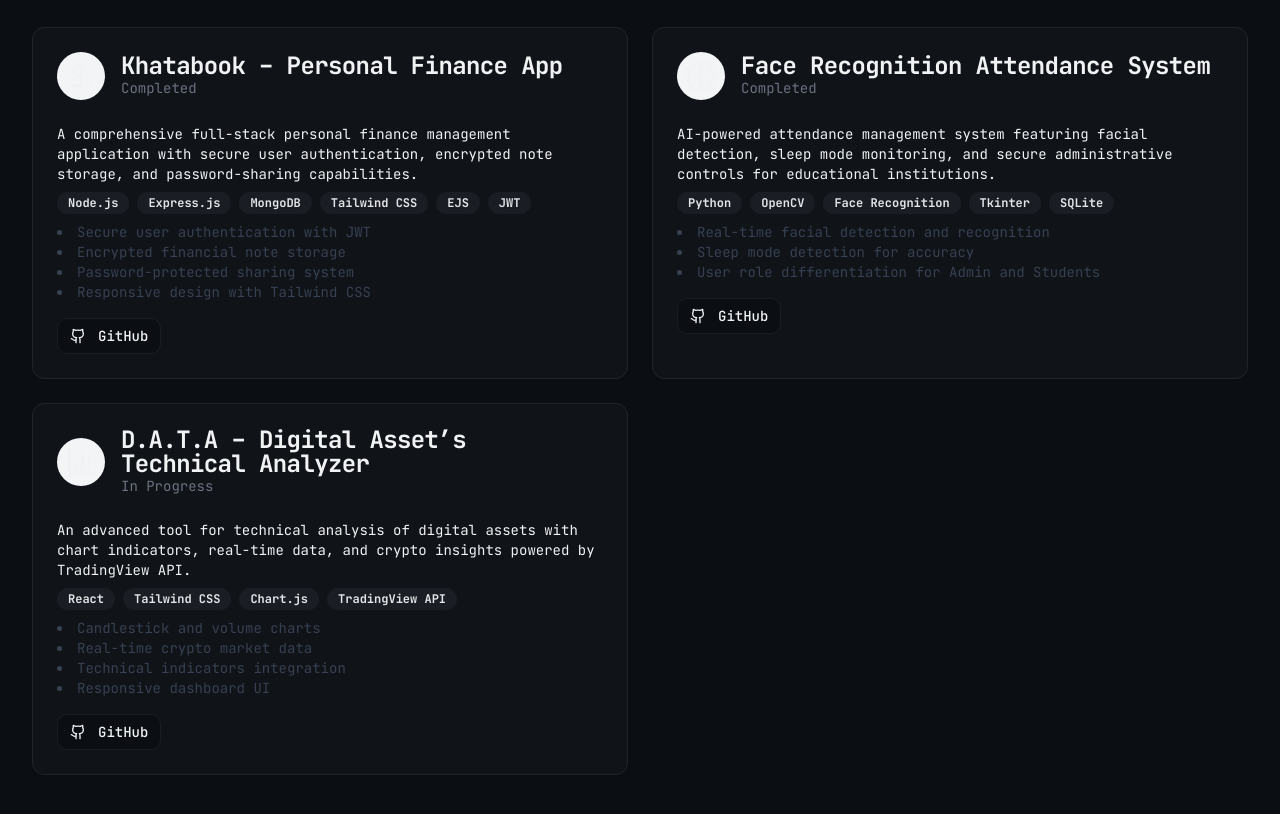
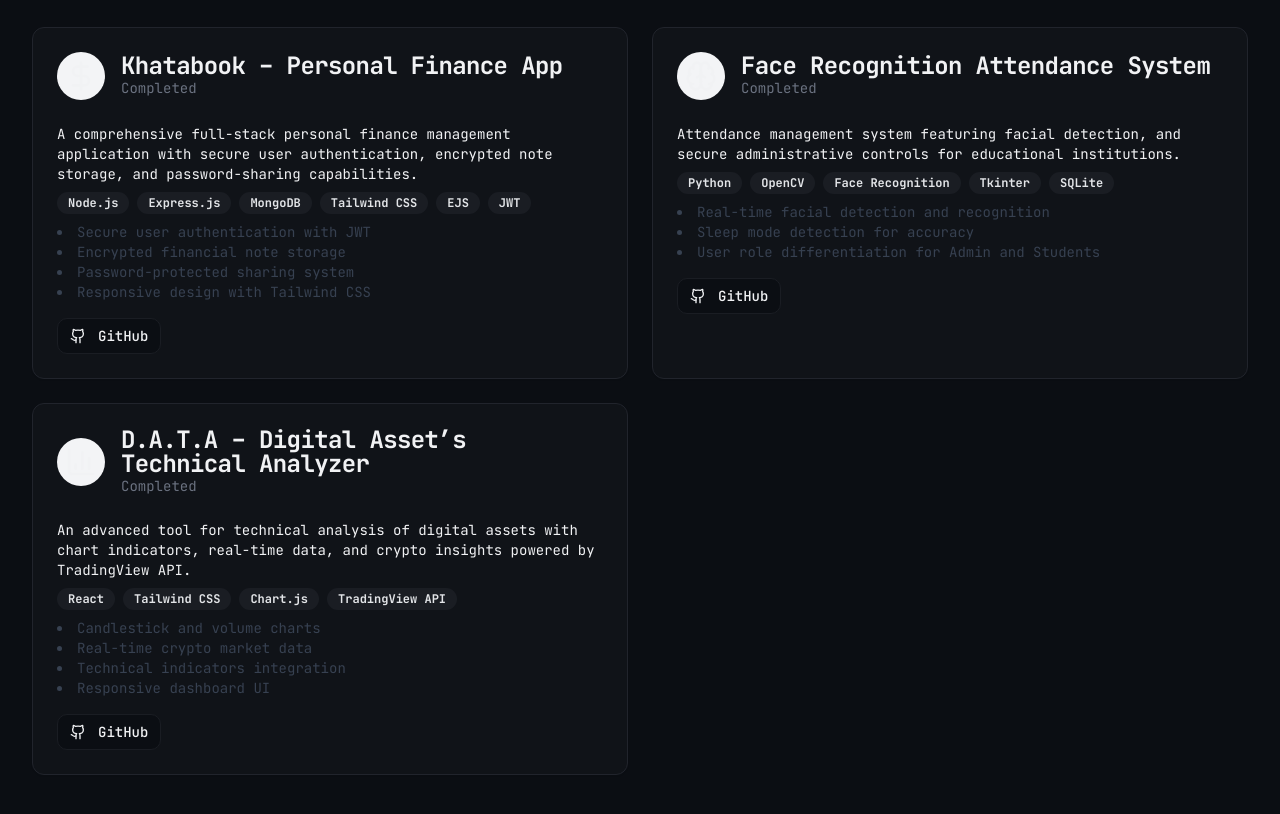
Before and after one commit to Zammmm09/zaeem-portfolio, a React (Vite) app: page / in a window 1280 px wide. Shown: the part 1700-2514 px from the top of the page. Built offline with nearby package versions, Linux system fonts and the light colour scheme.

Commit message:
Add D.A.T.A – Technical Analyzer project

```diff
--- a/src/components/ProjectsSection.tsx
+++ b/src/components/ProjectsSection.tsx
@@ -24,7 +24,7 @@ const ProjectsSection = () => {
     },
     {
       title: "Face Recognition Attendance System",
-      description: "AI-powered attendance management system featuring facial detection, sleep mode monitoring, and secure administrative controls for educational institutions.",
+      description: "Attendance management system featuring facial detection, and secure administrative controls for educational institutions.",
       icon: <Brain className="h-8 w-8" />,
       tech: ["Python", "OpenCV", "Face Recognition", "Tkinter", "SQLite"],
       features: [
@@ -47,7 +47,7 @@ const ProjectsSection = () => {
     "Responsive dashboard UI"
   ],
   github: "https://github.com/Zammmm09/D.A.T.A-Digital-Asset-s-Technical-Analyzer",
-  status: "In Progress"
+  status: "Completed"
   }
   ];
 
```
